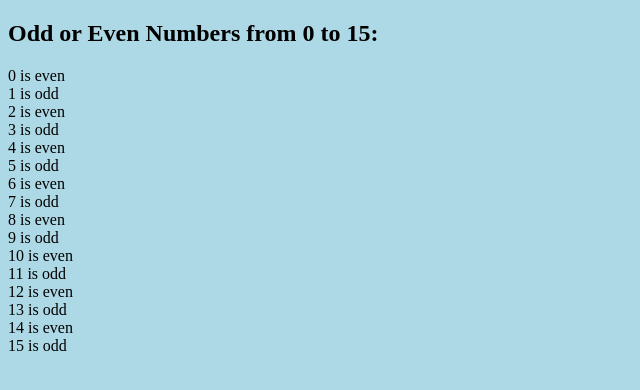
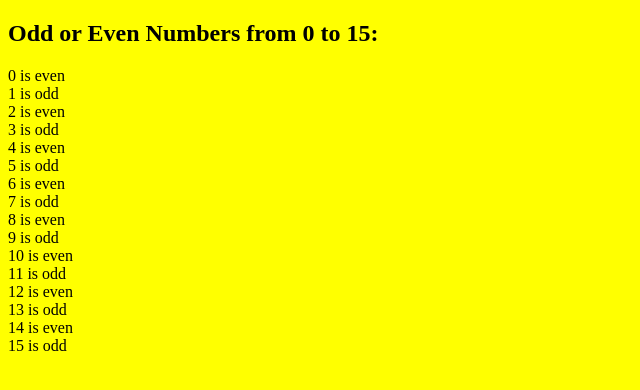
Before and after one commit to theeporiiii/Forloop, a plain HTML site: page index.html in a window 1280 px wide. Shown: the whole page, without its empty margins (0-640 px from the left). Drawn offline with Linux system fonts and the light colour scheme.

Commit message:
Update index.html

```diff
--- a/index.html
+++ b/index.html
@@ -6,7 +6,7 @@
 <script src="script.js"></script>
 </head>
 
-<body  bgcolor="lightblue">
+<body  bgcolor="yellow">
 
 
 </body>
```
